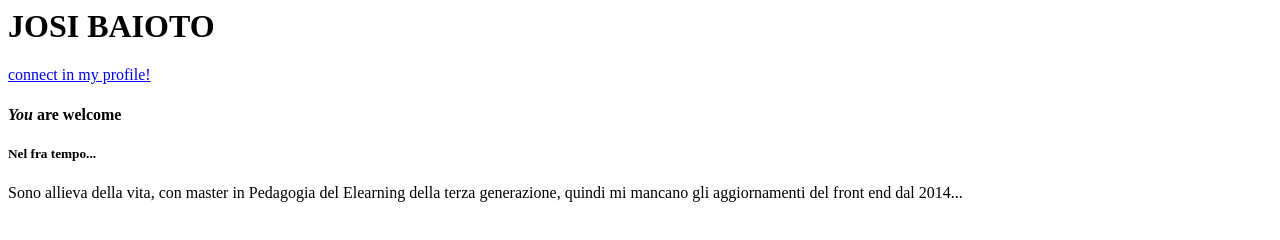
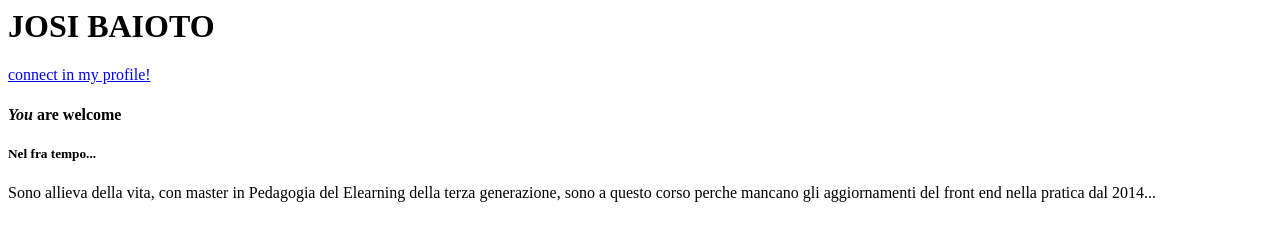
Before and after one commit to challenge-network-18-mar-24/josi-baioto, a plain HTML site: page index.html in a window 1280 px wide. Drawn offline with Linux system fonts and the light colour scheme.

Commit message:
update testo

```diff
--- a/index.html
+++ b/index.html
@@ -3,6 +3,6 @@
 <h4><i>You </i>are welcome</h4>
 
 <h5>Nel fra tempo...</h5>
-            <p>Sono allieva della vita, con master in Pedagogia del Elearning della terza generazione, quindi mi mancano gli aggiornamenti del front end dal 2014...
+            <p>Sono allieva della vita, con master in Pedagogia del Elearning della terza generazione, sono a questo corso perche mancano gli aggiornamenti del front end nella pratica dal 2014...
                </p>
         </div>
```
